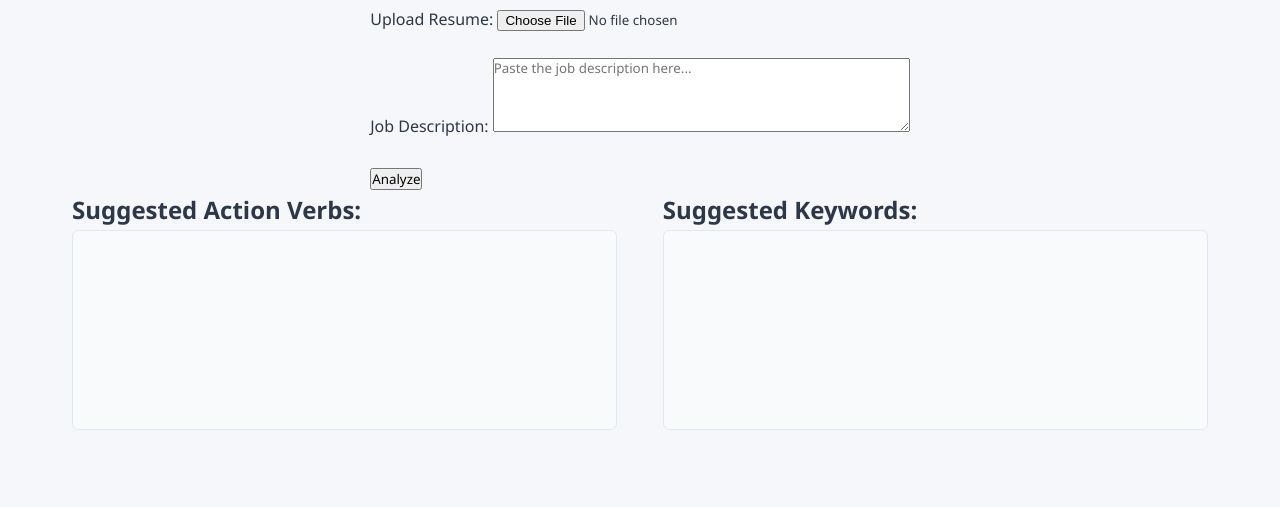
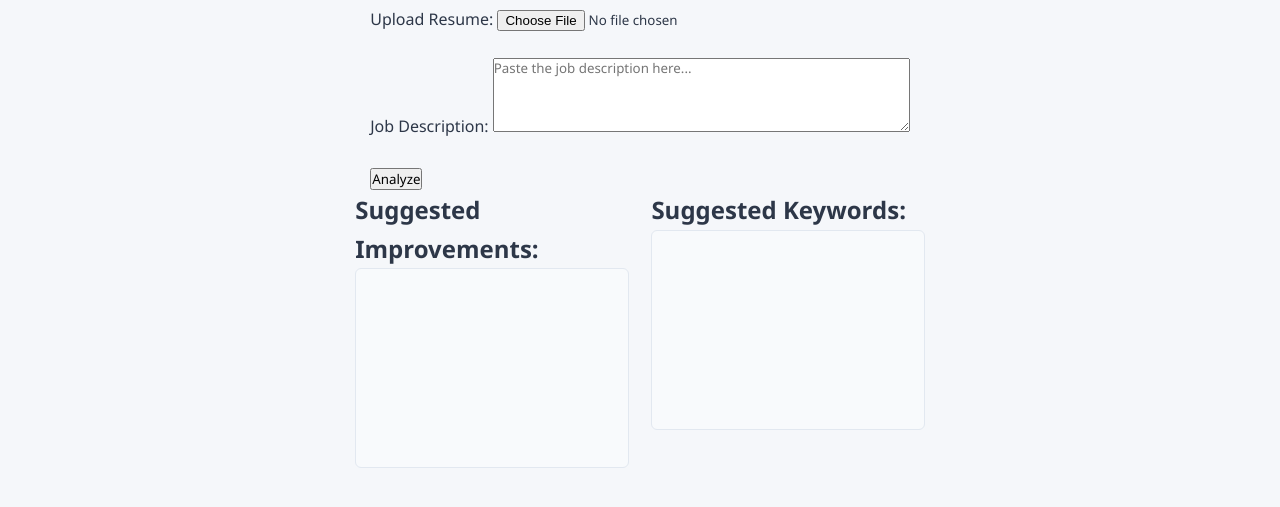
Before and after one commit to AyeshaC123/NextGenHire, a Flask app: page /resume_enhancer in a window 1280 px wide. Shown: the part 232-739 px from the top of the page. Run offline with Flask 3, Linux system fonts and the light colour scheme.

Commit message:
fixing UI

```diff
--- a/gemini_program/templates/resume_enhancer.html
+++ b/gemini_program/templates/resume_enhancer.html
@@ -53,6 +53,7 @@
             background-color: #333;
             overflow: hidden;
         }
+
         nav a {
             float: left;
             display: block;
@@ -61,6 +62,7 @@
             padding: 14px 16px;
             text-decoration: none;
         }
+
         nav a:hover {
             background-color: #ddd;
             color: black;
@@ -76,12 +78,10 @@
         .suggestions-container {
             display: flex;
             justify-content: space-between;
-            width: 100%;
         }
-        .suggestion-box {
+        .suggestion-item {
             width: 48%;
         }
-
     </style>
 </head>
 <body>
@@ -99,24 +99,24 @@
             <form method="post" enctype="multipart/form-data">
                 <label for="resume">Upload Resume:</label>
                 <input type="file" id="resume" name="resume"><br><br>
+
                 <label for="job_description">Job Description:</label>
                 <textarea id="job_description" name="job_description" rows="4" cols="50" placeholder="Paste the job description here..."></textarea><br><br>
+
                 <button type="submit" class="button">Analyze</button>
             </form>
+
             <div class="suggestions-container">
-                <div class="suggestion-box">
-                    <h2>Suggested Action Verbs:</h2>
+                <div class="suggestion-item">
+                    <h2>Suggested Improvements:</h2>
                     <div class="generated-content" id="action_verbs">
                         {% if suggested_verbs %}
-                            <ul>
-                                {% for verb in suggested_verbs %}
-                                    <li>{{ verb.weak_verb }}: {{ verb.alternatives|join(', ') }}</li>
-                                {% endfor %}
-                            </ul>
+                            <p>{{ suggested_verbs }}</p>
                         {% endif %}
                     </div>
                 </div>
-                <div class="suggestion-box">
+
+                <div class="suggestion-item">
                     <h2>Suggested Keywords:</h2>
                     <div class="generated-content" id="keywords">
                         {% if suggested_keywords %}
@@ -127,6 +127,8 @@
                             </ul>
                         {% endif %}
                     </div>
+                </div>
+            </div>
         </main>
     </div>
 </body>
```
Lines whose indentation alone changed are shown as unchanged.
